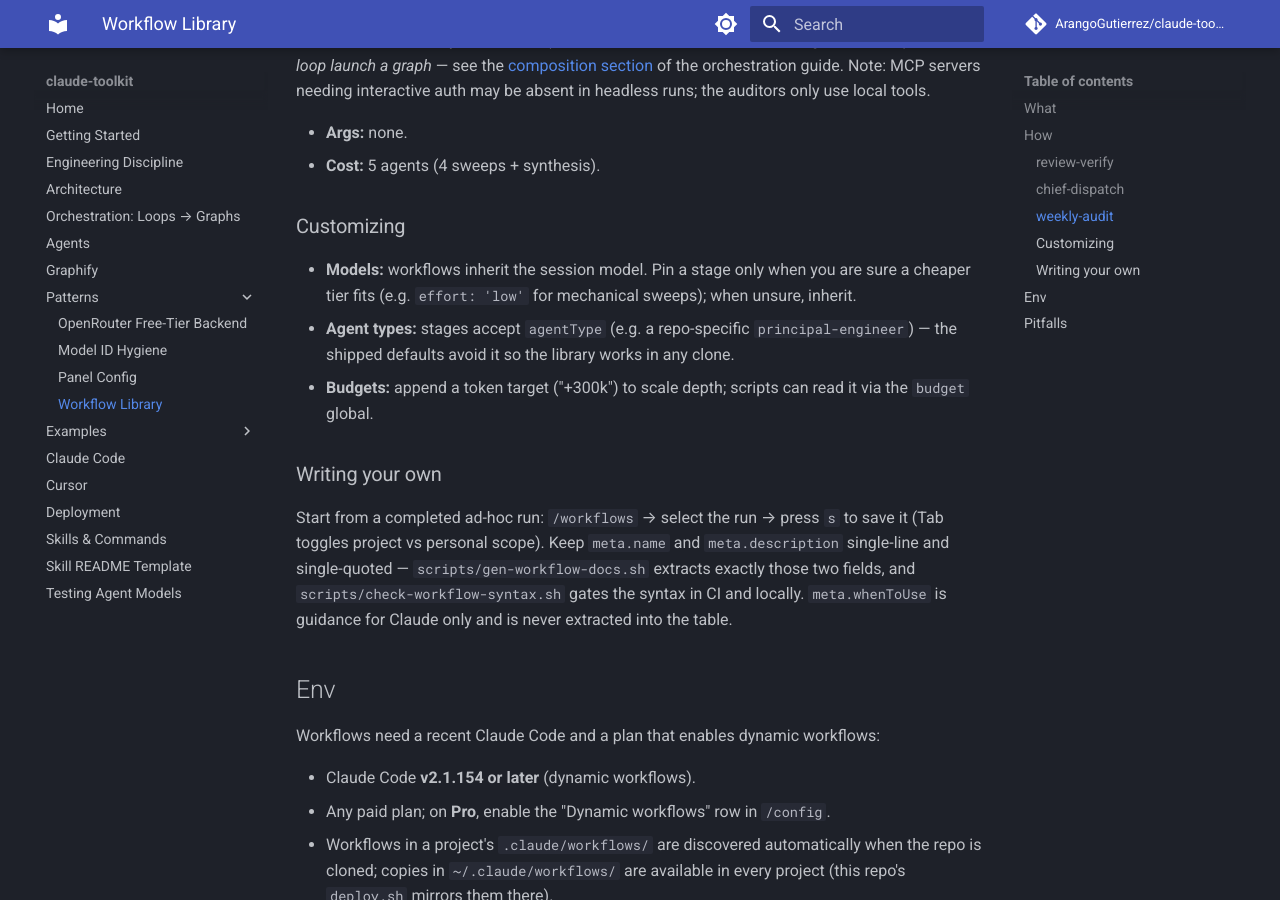
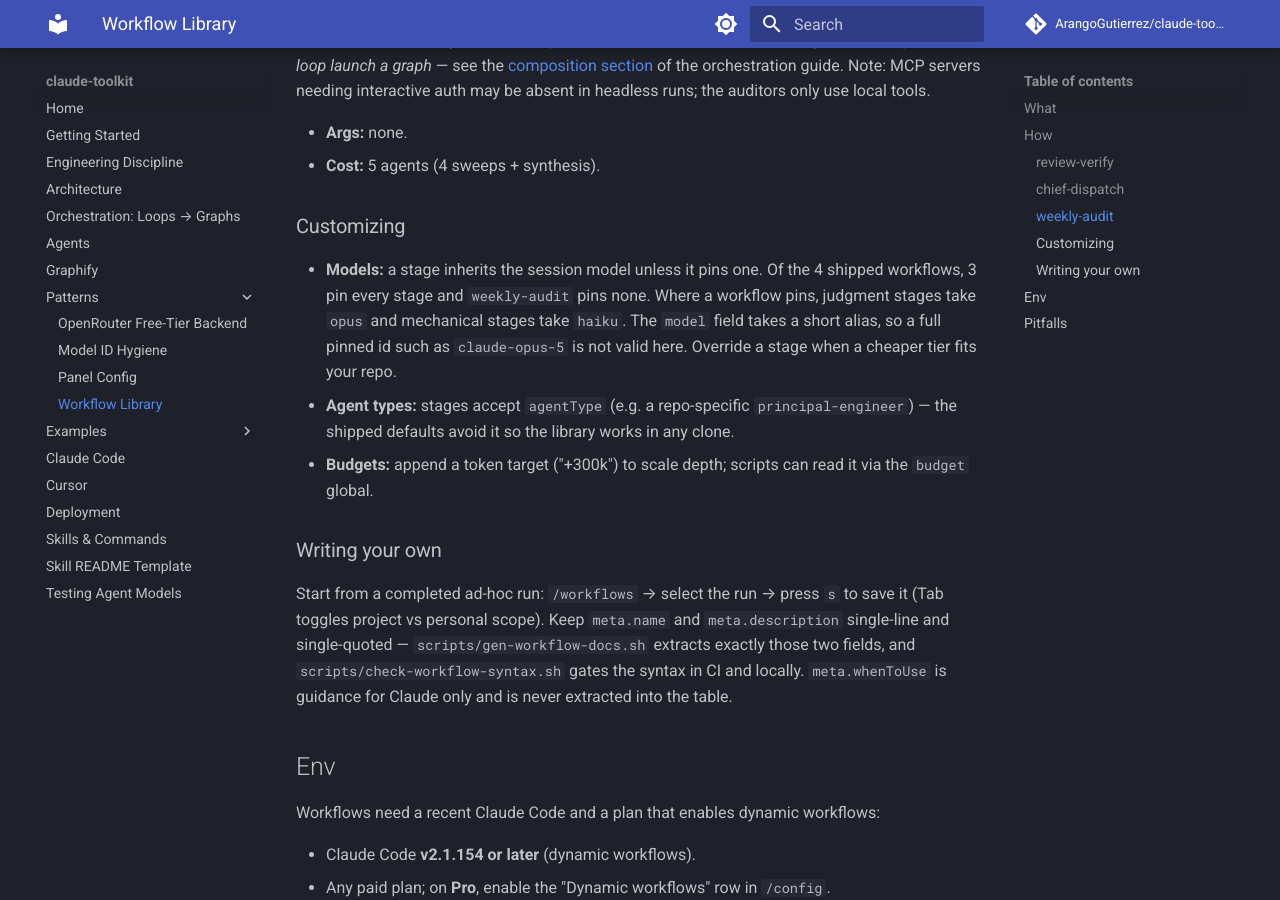
Before and after one commit to ArangoGutierrez/claude-toolkit, an MkDocs documentation site: the page built from docs/patterns/workflow-library.md, in a window 1280 px wide and 900 px high, scrolled down 1982 px. Built offline with MkDocs 1.6.1 and Material for MkDocs 9.7.7, drawn with Linux system fonts in a browser that asks for light colours; comment, search, counter and statistics services are not loaded.

Commit message:
test(evals): guard the workflow model values, and wire the evals into CI (#43)
Follow-up to #42. That PR removed the unusable Sonnet values but left nothing to stop them returning: no CI job read a model value, so a future model: 'sonnet' would have passed every check and restored the HTTP 429 outage.

Adds .claude/evals/no-sonnet-routing.sh with a 9-case harness, and wires both into workflow-gates.yml. The eval matches a QUOTED literal across all three quote styles, case-insensitively, over .js and .mjs. It tolerates the two routing comments that name Sonnet unquoted on purpose.

Also corrects three documents the routing change left inconsistent: the BLOCKED escalation promised a stronger model than Opus, which is now the top tier; the effort-proxy sentence still called Opus review-only; and the public Models guidance said workflows inherit when three of four now pin.

Verified with five delete-the-guard mutants, each failing only its own case, and a CI-green check under an empty HOME so the $HOME-resolving evals skip rather than fail.

```diff
--- a/docs/patterns/workflow-library.md
+++ b/docs/patterns/workflow-library.md
@@ -92,9 +92,12 @@
 
 ### Customizing
 
-- **Models:** workflows inherit the session model. Pin a stage only when
-  you are sure a cheaper tier fits (e.g. `effort: 'low'` for mechanical
-  sweeps); when unsure, inherit.
+- **Models:** a stage inherits the session model unless it pins one. Of the 4
+  shipped workflows, 3 pin every stage and `weekly-audit` pins none. Where a
+  workflow pins, judgment stages take `opus` and mechanical stages take
+  `haiku`. The `model` field takes a short alias, so a full pinned id such as
+  `claude-opus-5` is not valid here. Override a stage when a cheaper tier fits
+  your repo.
 - **Agent types:** stages accept `agentType` (e.g. a repo-specific
   `principal-engineer`) — the shipped defaults avoid it so the library
   works in any clone.
```
Also changed, not shown: .claude/skills/team-execute/SKILL.md (+7 -5 lines), llms-full.txt (+6 -3 lines), 3 other files.
